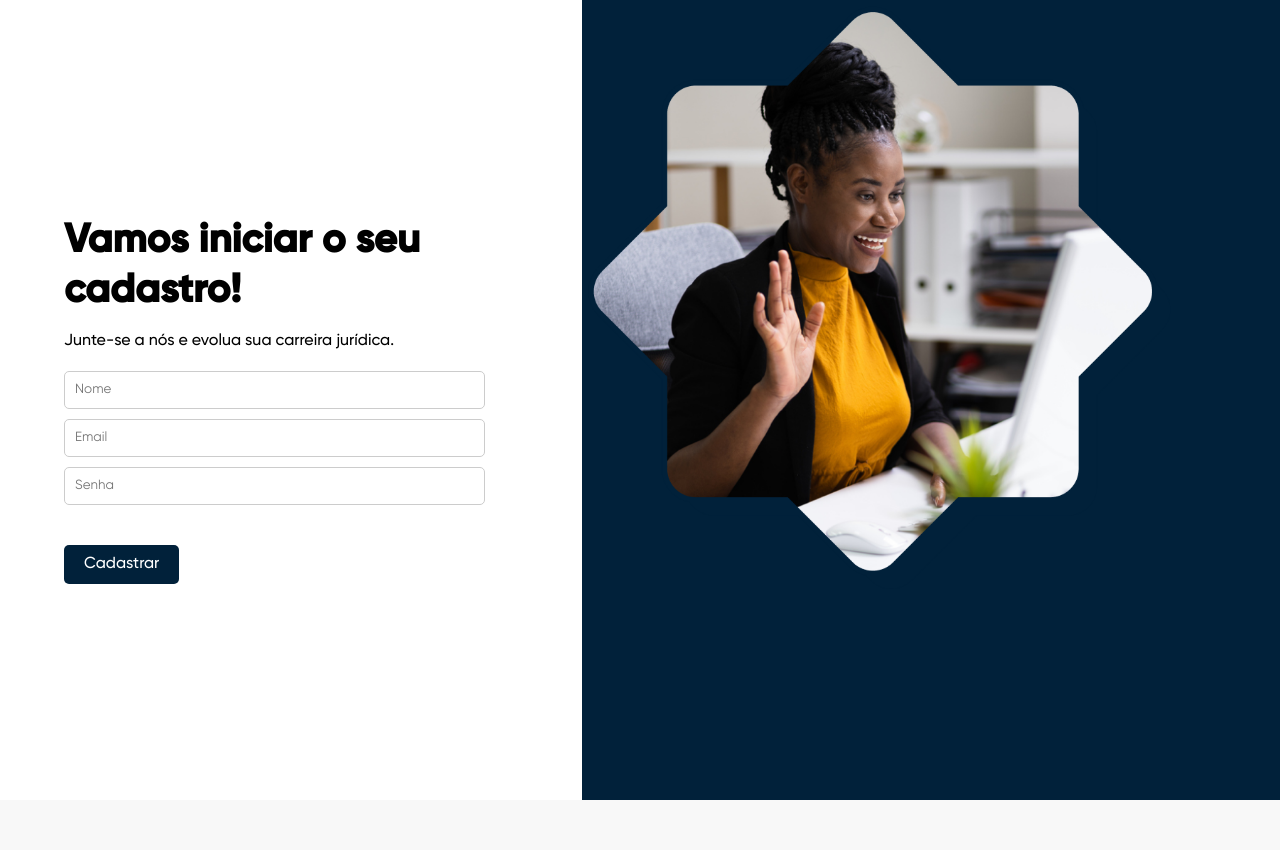
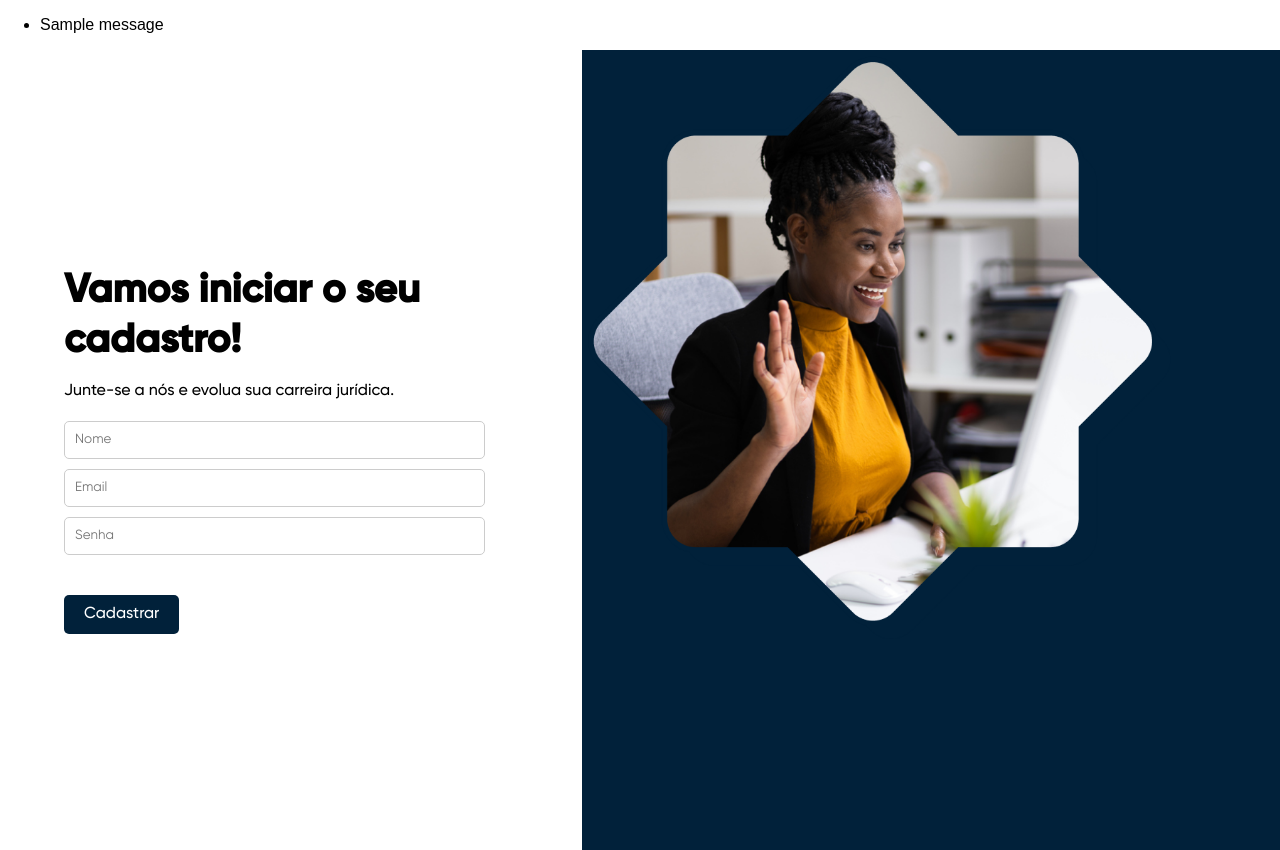
Before and after one commit to juliaalvesg/process-flow, a Django app: page /auth/register/ in a window 1280 px wide. Shown: the part 81-931 px from the top of the page. Before the commit the page ends 881 px from the top, so only its background shows below. Run offline with Django 5.2, Linux system fonts and the light colour scheme; tables that the repository leaves empty hold one stand-in row (values such as "Sample post"); one stand-in notice (Sample message) is shown.

Commit message:
jg-fixing

```diff
--- a/python/projeto_register_user/app_register_user/templates/html/index.html
+++ b/python/projeto_register_user/app_register_user/templates/html/index.html
@@ -36,7 +36,7 @@
   <body>
     <header>
       <div class="menu">
-        <a href="/html/index.html" class="link-header"><span>Produtos</span></a>
+        <a href="{% url 'index' %}" class="link-header"><span>Produtos</span></a>
         <a
           href="https://wa.me/message/HMPGBLXXK4E3A1"
           class="link-header"
--- a/python/projeto_register_user/app_register_user/templates/html/register.html
+++ b/python/projeto_register_user/app_register_user/templates/html/register.html
@@ -46,6 +46,13 @@
         </a>
       </div>
     </header>
+    {% if messages %}
+        <ul class="messages">
+            {% for message in messages %}
+                <li>{{ message }}</li>
+            {% endfor %}
+        </ul>
+    {% endif %}
     <div class="container">
       <div class="login-form">
         <h1 class="title-container">Vamos iniciar o seu cadastro!</h1>
--- a/python/projeto_register_user/app_register_user/views.py
+++ b/python/projeto_register_user/app_register_user/views.py
@@ -7,6 +7,7 @@ from django.contrib.auth.decorators import login_required
 from django.contrib.auth.models import User
 from .models import Cliente, Processo, Atualizacao
 from django.http import HttpResponseRedirect
+from django.contrib import messages
 # views.py
 from django.shortcuts import render, redirect
 from .forms import ClienteForm, ProcessoForm, AtualizacaoForm
@@ -18,41 +19,59 @@ from django.http import JsonResponse
 def index(request):
     return render(request, 'html/index.html')
 
+from django.shortcuts import render
+from django.contrib import messages
+from django.contrib.auth.models import User
+
+from django.shortcuts import render, redirect
+from django.contrib import messages
+from django.contrib.auth.models import User
+
 def register(request):
-    if request.method == "GET":
-        return render(request, 'html/register.html')
-    else:
+    if request.method == "POST":
         username = request.POST.get('username')
         email = request.POST.get('email')
         password = request.POST.get('password')
 
-        if User.objects.filter(username=username).exists():
-            return HttpResponse("Já existe um usuário com este username.")
+        if not username or not email or not password:
+            messages.error(request, "Por favor, preencha todos os campos.")
+        else:
+            if User.objects.filter(username=username).exists():
+                messages.error(request, "Já existe um usuário com este username.")
+            else:
+                user = User.objects.create_user(username=username, email=email, password=password)
+                if user:
+                    messages.success(request, 'Cliente cadastrado com sucesso.')
+                else:
+                    messages.error(request, "Ocorreu um erro ao cadastrar o cliente.")
 
-        user = User.objects.create_user(username=username,email=email,password=password)
-        user.save()
-        return render(request, 'html/formulario.html')
+    return render(request, 'html/register.html')
+
+
+
+
 
 
 
 
 def login(request):
     if request.method == "GET":
-        return render(request, 'html/formulario.html')
-    else:
+        return render(request, 'html/login.html')
+    elif request.method == "POST":
         username = request.POST.get('username')
         password = request.POST.get('password')
 
         # Autenticando usando o nome de usuário
         user = authenticate(request, username=username, password=password)
 
-        if user:
+        if user is not None:
             # Efetuando o login
             login_django(request, user)
-            # Redirecionando para a página formulario.html
-            return redirect('formulario')
+            # Redirecionando para a página desejada após o login bem-sucedido
+            return redirect('formulario')  # Altere 'formulario' para a URL desejada
         else:
-            return HttpResponse('Nome de usuário ou senha inválidos')
+            # Usuário não autenticado, exibir mensagem de erro
+            return render(request, 'html/login.html', {'error_message': 'Nome de usuário ou senha inválidos'})
 
 
 @login_required(login_url="/auth/login/")
```
Also changed, not shown: python/projeto_register_user/db.sqlite3.
